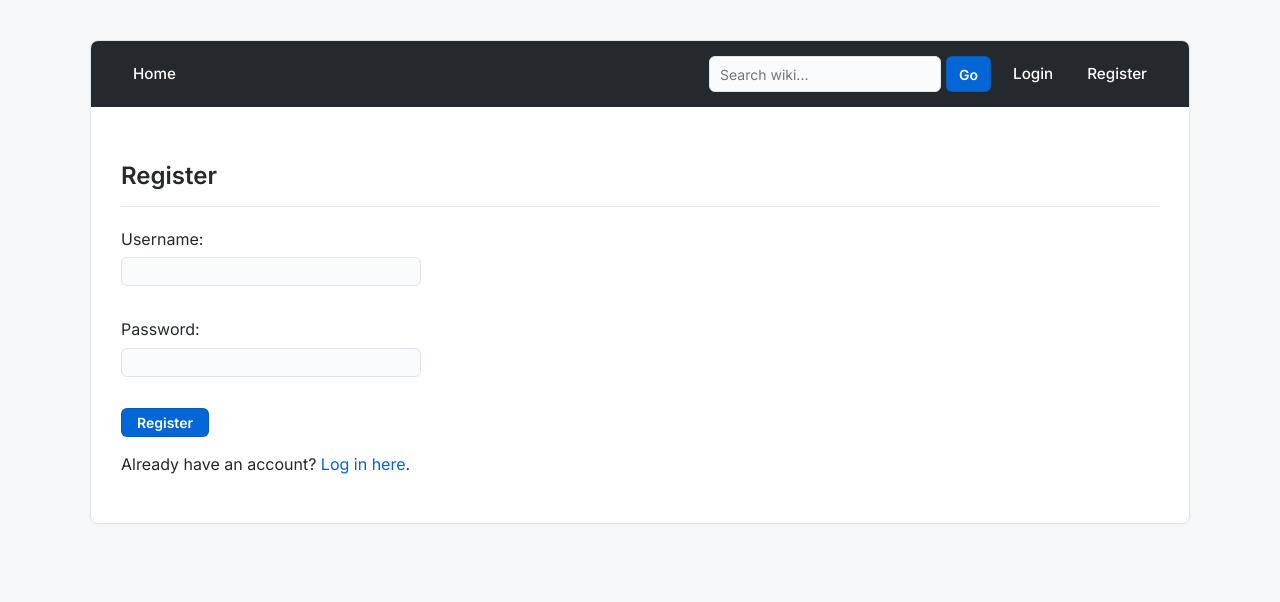
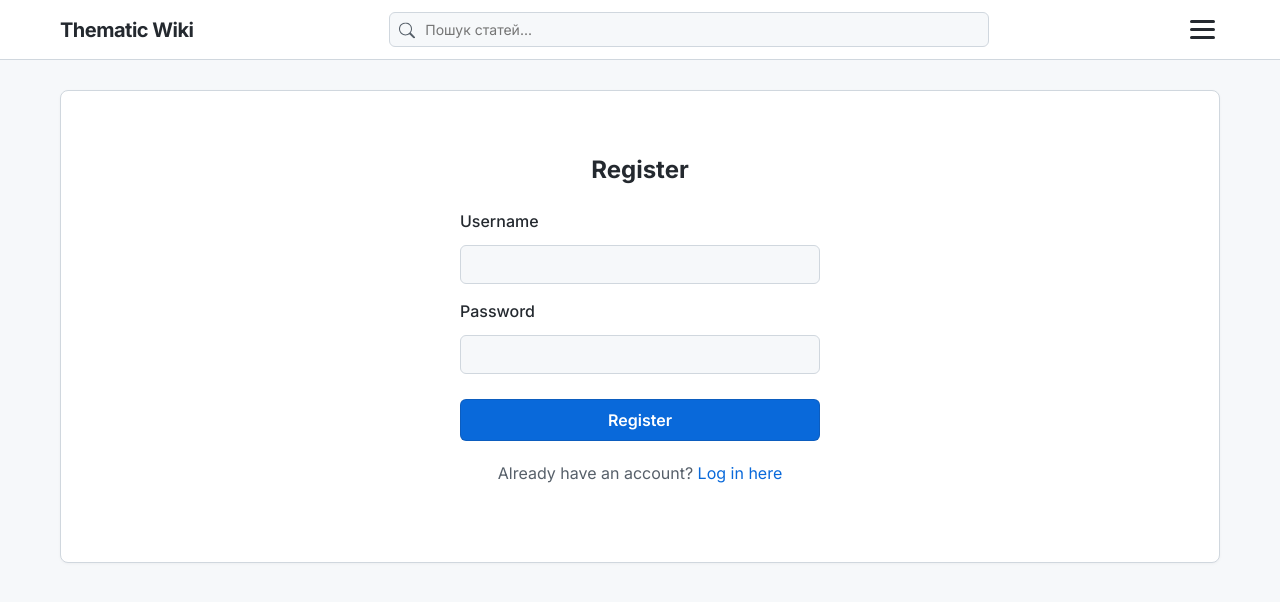
Before and after one commit to Andrew3378o/course-work-2course-2semester, a Flask app: page /register in a window 1280 px wide. Shown: the top 602 px of the page. Run offline with Flask 3, Linux system fonts and the light colour scheme.

Commit message:
style: refine navbar with absolute dropdown, fix search input, and compact auth forms

```diff
--- a/static/style.css
+++ b/static/style.css
@@ -1,15 +1,18 @@
 @import url('https://fonts.googleapis.com/css2?family=Inter:wght@400;500;600;700&display=swap');
 
 :root {
-    --primary-color: #0366d6;
-    --primary-hover: #005cc5;
+    --primary-color: #0969da;
+    --primary-hover: #0353a4;
     --danger-color: #d73a49;
     --bg-color: #f6f8fa;
-    --text-color: #24292e;
-    --border-color: #e1e4e8;
+    --text-color: #24292f;
+    --text-muted: #57606a;
+    --border-color: #d0d7de;
     --card-bg: #ffffff;
-    --nav-bg: #24292e;
-    --nav-text: #ffffff;
+    --nav-bg: #ffffff;
+    --nav-text: #24292f;
+    --shadow-sm: 0 1px 3px rgba(27,31,36,0.04);
+    --shadow-md: 0 4px 10px rgba(27,31,36,0.07);
 }
 
 * {
@@ -25,97 +28,22 @@ body {
     padding: 0;
 }
 
-.container {
-    max-width: 1100px;
-    margin: 40px auto;
-    background-color: var(--card-bg);
-    border: 1px solid var(--border-color);
-    border-radius: 8px;
-    box-shadow: 0 1px 3px rgba(27,31,35,0.04);
-    overflow: hidden;
-}
-
-nav {
-    display: flex;
-    justify-content: space-between;
-    align-items: center;
-    background-color: var(--nav-bg);
-    padding: 15px 30px;
-    flex-wrap: wrap;
-    gap: 15px;
-}
-
-.nav-links {
-    display: flex;
-    gap: 15px;
-    align-items: center;
-    flex-wrap: wrap;
-}
-
-.nav-search {
-    display: flex;
-    gap: 10px;
-}
-
-nav a {
-    color: var(--nav-text);
-    text-decoration: none;
-    font-weight: 500;
-    font-size: 0.95em;
-    padding: 6px 12px;
-    border-radius: 6px;
-    transition: background-color 0.2s;
-}
-
-nav a:hover {
-    background-color: rgba(255, 255, 255, 0.1);
-}
-
-nav a.logout-btn {
-    color: #ff8182;
-}
-
-nav a.logout-btn:hover {
-    background-color: rgba(215, 58, 73, 0.2);
-}
-
-main {
-    padding: 30px;
-}
-
-h1, h2, h3, h4, h5, h6 {
-    margin-top: 0;
-    font-weight: 600;
-    color: var(--text-color);
-}
-
-h2 {
-    border-bottom: 1px solid var(--border-color);
-    padding-bottom: 10px;
-    margin-bottom: 20px;
-}
-
-a {
-    color: var(--primary-color);
-    text-decoration: none;
-}
-
-a:hover {
-    text-decoration: underline;
-}
+h1, h2, h3, h4 { color: var(--text-color); margin-top: 0; }
+a { color: var(--primary-color); text-decoration: none; }
+a:hover { text-decoration: underline; }
 
 input[type="text"],
 input[type="password"],
 textarea,
 select {
     width: 100%;
-    padding: 8px 12px;
+    padding: 10px 12px;
     margin: 5px 0 15px 0;
     border: 1px solid var(--border-color);
     border-radius: 6px;
     font-family: inherit;
     font-size: 14px;
-    background-color: #fafbfc;
+    background-color: var(--bg-color);
     transition: border-color 0.2s, box-shadow 0.2s;
 }
 
@@ -124,15 +52,15 @@ textarea:focus,
 select:focus {
     outline: none;
     border-color: var(--primary-color);
-    box-shadow: 0 0 0 3px rgba(3, 102, 214, 0.3);
-    background-color: #fff;
+    box-shadow: 0 0 0 3px rgba(9, 105, 218, 0.3);
+    background-color: var(--card-bg);
 }
 
 button {
     background-color: var(--primary-color);
     color: white;
-    border: 1px solid rgba(27,31,35,0.15);
-    padding: 6px 16px;
+    border: 1px solid rgba(27,31,36,0.15);
+    padding: 8px 16px;
     font-size: 14px;
     font-weight: 600;
     border-radius: 6px;
@@ -145,144 +73,201 @@ button:hover {
     background-color: var(--primary-hover);
 }
 
-.flash-messages {
-    padding: 20px 30px 0 30px;
+.navbar {
+    background-color: var(--nav-bg);
+    border-bottom: 1px solid var(--border-color);
+    position: sticky;
+    top: 0;
+    z-index: 1000;
 }
 
-.flash {
-    padding: 12px 16px;
-    border-radius: 6px;
-    margin-bottom: 15px;
-    font-size: 14px;
-    font-weight: 500;
+.nav-container {
+    max-width: 1200px;
+    margin: 0 auto;
+    padding: 10px 20px;
+    display: flex;
+    justify-content: space-between;
+    align-items: center;
+    flex-wrap: wrap;
+    position: relative;
 }
 
-.flash.success {
-    background-color: #dcffe4;
-    color: #1a7f37;
-    border: 1px solid rgba(26,127,55,0.2);
+.nav-logo {
+    font-size: 1.25rem;
+    font-weight: 700;
+    color: var(--text-color);
+    text-decoration: none;
+    letter-spacing: -0.5px;
+    display: flex;
+    align-items: center;
+    order: 1;
 }
 
-.flash.error {
-    background-color: #ffebe9;
-    color: var(--danger-color);
-    border: 1px solid rgba(215,58,73,0.2);
+.nav-search-container {
+    flex-grow: 1;
+    max-width: 600px;
+    margin: 0 30px;
+    order: 2;
 }
 
-.flash.info {
-    background-color: #ddf4ff;
-    color: #0969da;
-    border: 1px solid rgba(9,105,218,0.2);
+.search-form {
+    position: relative;
+    display: flex;
+    width: 100%;
+    margin: 0;
 }
 
-table {
+input[type="text"].search-input {
     width: 100%;
-    border-collapse: collapse;
-    margin: 20px 0;
+    padding: 8px 15px 8px 35px;
+    border: 1px solid var(--border-color);
+    border-radius: 6px;
+    background-color: var(--bg-color);
+    font-size: 14px;
+    transition: all 0.2s ease;
+    margin: 0;
 }
 
-th, td {
-    padding: 12px;
-    border-bottom: 1px solid var(--border-color);
-    text-align: left;
+input[type="text"].search-input:focus {
+    background-color: var(--card-bg);
+    border-color: var(--primary-color);
+    box-shadow: 0 0 0 3px rgba(9, 105, 218, 0.3);
+    outline: none;
 }
 
-th {
-    background-color: var(--bg-color);
-    font-weight: 600;
+.search-btn {
+    position: absolute;
+    left: 10px;
+    top: 50%;
+    transform: translateY(-40%);
+    background: none;
+    border: none;
+    padding: 0;
+    color: var(--text-muted);
+    cursor: pointer;
 }
 
-tr:hover {
-    background-color: #fcfcfd;
+.search-btn:hover {
+    background: none;
+    color: var(--text-color);
 }
 
-.article-meta {
-    font-size: 0.9em;
-    color: #586069;
+.hamburger {
+    display: block;
+    cursor: pointer;
+    background: none;
+    border: none;
+    padding: 5px;
+    order: 3;
 }
 
-.article-content {
-    font-size: 16px;
-    line-height: 1.7;
+.hamburger span {
+    display: block;
+    width: 25px;
+    height: 3px;
+    background-color: var(--text-color);
+    margin: 5px 0;
+    transition: all 0.3s ease;
+    border-radius: 3px;
 }
 
-.article-content img {
-    max-width: 100%;
-    height: auto;
-    border-radius: 6px;
+.hamburger.active span:nth-child(1) { transform: translateY(8px) rotate(45deg); }
+.hamburger.active span:nth-child(2) { opacity: 0; }
+.hamburger.active span:nth-child(3) { transform: translateY(-8px) rotate(-45deg); }
+
+.nav-menu {
+    position: absolute;
+    top: 55px;
+    right: 20px;
+    width: 220px;
+    background-color: var(--card-bg);
     border: 1px solid var(--border-color);
-    display: block;
-    margin: 20px 0;
+    border-radius: 8px;
+    box-shadow: var(--shadow-md);
+    display: flex;
+    flex-direction: column;
+    list-style: none;
+    padding: 8px 0;
+    margin: 0;
+    opacity: 0;
+    visibility: hidden;
+    transform: translateY(-10px);
+    transition: opacity 0.2s ease, transform 0.2s ease, visibility 0.2s;
+    z-index: 1001;
 }
 
-.article-content pre {
-    background-color: var(--bg-color);
-    padding: 16px;
-    border-radius: 6px;
-    overflow-x: auto;
-    font-family: "SFMono-Regular", Consolas, "Liberation Mono", Menlo, monospace;
-    font-size: 14px;
-    border: 1px solid var(--border-color);
+.nav-menu.active {
+    opacity: 1;
+    visibility: visible;
+    transform: translateY(0);
 }
 
-.article-content code {
-    background-color: rgba(27,31,35,0.05);
-    padding: 3px 6px;
-    border-radius: 3px;
-    font-family: "SFMono-Regular", Consolas, "Liberation Mono", Menlo, monospace;
-    font-size: 85%;
+.nav-item {
+    width: 100%;
+    text-align: left;
+    margin: 0;
 }
 
-.article-content pre code {
-    background-color: transparent;
-    padding: 0;
+.nav-link {
+    display: block;
+    color: var(--nav-text);
+    text-decoration: none;
+    font-weight: 500;
+    font-size: 0.95rem;
+    padding: 10px 20px;
+    transition: background-color 0.2s, color 0.2s;
 }
 
-.article-content blockquote {
-    margin: 0;
-    padding: 0 15px;
-    color: #6a737d;
-    border-left: 4px solid #dfe2e5;
+.nav-link:hover {
+    background-color: var(--bg-color);
+    color: var(--primary-color);
 }
 
-.toc-box {
-    background-color: var(--bg-color);
-    border: 1px solid var(--border-color);
-    border-radius: 6px;
-    padding: 15px;
-    margin-bottom: 25px;
-    display: inline-block;
-    min-width: 250px;
+.logout-btn { color: var(--danger-color); }
+.logout-btn:hover { color: #b32d3a; }
+
+.container {
+    max-width: 1200px;
+    margin: 30px auto;
+    padding: 0 20px;
 }
 
-.toc-box h4 {
-    margin-top: 0;
-    margin-bottom: 10px;
-    font-size: 14px;
-    text-transform: uppercase;
-    color: #586069;
+.content-main {
+    background-color: var(--card-bg);
+    border: 1px solid var(--border-color);
+    border-radius: 8px;
+    box-shadow: var(--shadow-sm);
+    padding: 40px;
 }
 
-.tag-badge {
-    background-color: #e1e4e8;
-    color: #24292e;
-    padding: 4px 10px;
-    border-radius: 20px;
-    font-size: 12px;
-    font-weight: 500;
-    text-decoration: none;
-    transition: background-color 0.2s;
-    display: inline-block;
+.auth-container {
+    max-width: 400px;
+    margin: 0 auto;
+    padding: 20px;
 }
 
-.tag-badge:hover {
-    background-color: #d1d5da;
-    text-decoration: none;
+.auth-container h2 {
+    text-align: center;
+    border-bottom: none;
+    margin-bottom: 20px;
 }
+
+.auth-container button {
+    width: 100%;
+    margin-top: 10px;
+    padding: 10px;
+    font-size: 16px;
+}
+
+.flash-messages { margin-bottom: 20px; }
+.flash { padding: 12px 16px; border-radius: 6px; margin-bottom: 15px; font-size: 14px; font-weight: 500; }
+.flash.success { background-color: #dcffe4; color: #1a7f37; border: 1px solid rgba(26,127,55,0.2); }
+.flash.error { background-color: #ffebe9; color: var(--danger-color); border: 1px solid rgba(215,58,73,0.2); }
+.flash.info { background-color: #ddf4ff; color: #0969da; border: 1px solid rgba(9,105,218,0.2); }
 
 .articles-grid {
     display: grid;
-    grid-template-columns: repeat(auto-fill, minmax(300px, 1fr));
+    grid-template-columns: repeat(auto-fill, minmax(320px, 1fr));
     gap: 20px;
     margin-bottom: 30px;
 }
--- a/templates/base.html
+++ b/templates/base.html
@@ -7,34 +7,48 @@
     <link rel="stylesheet" href="{{ url_for('static', filename='style.css') }}">
 </head>
 <body>
-    <div class="container">
-        <nav>
-            <div class="nav-links">
-                <a href="{{ url_for('index') }}">Home</a>
-                {% if session.get('user_id') %}
-                    <a href="{{ url_for('create_article') }}">New Article</a>
-                    <a href="{{ url_for('manage_categories') }}">Categories</a>
-                    <a href="{{ url_for('media_library') }}">Media</a>
-                    {% if session.get('role') == 'Admin' %}
-                        <a href="{{ url_for('manage_users') }}">Users</a>
-                    {% endif %}
-                {% endif %}
+    <nav class="navbar">
+        <div class="nav-container">
+            <a href="{{ url_for('index') }}" class="nav-logo">Thematic Wiki</a>
+
+            <div class="nav-search-container">
+                <form action="{{ url_for('search') }}" method="GET" class="search-form">
+                    <button type="submit" class="search-btn">
+                        <svg width="16" height="16" fill="currentColor" viewBox="0 0 16 16">
+                            <path d="M11.742 10.344a6.5 6.5 0 1 0-1.397 1.398h-.001c.03.04.062.078.098.115l3.85 3.85a1 1 0 0 0 1.415-1.414l-3.85-3.85a1.007 1.007 0 0 0-.115-.1zM12 6.5a5.5 5.5 0 1 1-11 0 5.5 5.5 0 0 1 11 0z"/>
+                        </svg>
+                    </button>
+                    <input type="text" name="q" placeholder="Пошук статей..." required class="search-input">
+                </form>
             </div>
 
-            <div class="nav-search">
-                <form action="{{ url_for('search') }}" method="GET" style="margin: 0; display: flex; gap: 5px;">
-                    <input type="text" name="q" placeholder="Search wiki..." required style="margin: 0; padding: 6px 10px;">
-                    <button type="submit" style="padding: 6px 12px;">Go</button>
-                </form>
+            <button class="hamburger" id="hamburger" aria-label="Меню">
+                <span></span>
+                <span></span>
+                <span></span>
+            </button>
+
+            <ul class="nav-menu" id="nav-menu">
+                <li class="nav-item"><a href="{{ url_for('index') }}" class="nav-link">Home</a></li>
                 {% if session.get('user_id') %}
-                    <a href="{{ url_for('logout') }}" class="logout-btn">Logout ({{ session.get('username') }})</a>
+                    <li class="nav-item"><a href="{{ url_for('create_article') }}" class="nav-link">New Article</a></li>
+                    <li class="nav-item"><a href="{{ url_for('manage_categories') }}" class="nav-link">Categories</a></li>
+                    <li class="nav-item"><a href="{{ url_for('media_library') }}" class="nav-link">Media</a></li>
+                    {% if session.get('role') == 'Admin' %}
+                        <li class="nav-item"><a href="{{ url_for('manage_users') }}" class="nav-link">Users</a></li>
+                    {% endif %}
+                    <li class="nav-item">
+                        <a href="{{ url_for('logout') }}" class="nav-link logout-btn">Logout ({{ session.get('username') }})</a>
+                    </li>
                 {% else %}
-                    <a href="{{ url_for('login') }}">Login</a>
-                    <a href="{{ url_for('register') }}">Register</a>
+                    <li class="nav-item"><a href="{{ url_for('login') }}" class="nav-link">Login</a></li>
+                    <li class="nav-item"><a href="{{ url_for('register') }}" class="nav-link">Register</a></li>
                 {% endif %}
-            </div>
-        </nav>
+            </ul>
+        </div>
+    </nav>
 
+    <div class="container">
         <div class="flash-messages">
             {% with messages = get_flashed_messages(with_categories=true) %}
               {% if messages %}
@@ -45,9 +59,24 @@
             {% endwith %}
         </div>
 
-        <main>
+        <main class="content-main">
             {% block content %}{% endblock %}
         </main>
     </div>
+
+    <script>
+        const hamburger = document.getElementById('hamburger');
+        const navMenu = document.getElementById('nav-menu');
+
+        hamburger.addEventListener('click', () => {
+            hamburger.classList.toggle('active');
+            navMenu.classList.toggle('active');
+        });
+
+        document.querySelectorAll('.nav-link').forEach(n => n.addEventListener('click', () => {
+            hamburger.classList.remove('active');
+            navMenu.classList.remove('active');
+        }));
+    </script>
 </body>
 </html>
--- a/templates/register.html
+++ b/templates/register.html
@@ -3,17 +3,19 @@
 {% block title %}Register - Thematic Wiki{% endblock %}
 
 {% block content %}
+<div class="auth-container">
     <h2>Register</h2>
-    <form action="{{ url_for('register') }}" method="POST" style="max-width: 300px;">
-        <div style="margin-bottom: 1em;">
-            <label for="username">Username:</label><br>
-            <input type="text" id="username" name="username" required style="width: 100%; padding: 5px;">
-        </div>
-        <div style="margin-bottom: 1em;">
-            <label for="password">Password:</label><br>
-            <input type="password" id="password" name="password" required style="width: 100%; padding: 5px;">
-        </div>
-        <button type="submit" style="padding: 5px 15px;">Register</button>
+    <form action="{{ url_for('register') }}" method="POST">
+        <label for="username" style="font-weight: 500; display: block; margin-bottom: 5px;">Username</label>
+        <input type="text" name="username" id="username" required>
+
+        <label for="password" style="font-weight: 500; display: block; margin-bottom: 5px;">Password</label>
+        <input type="password" name="password" id="password" required>
+
+        <button type="submit">Register</button>
     </form>
-    <p style="margin-top: 15px;">Already have an account? <a href="{{ url_for('login') }}">Log in here</a>.</p>
+    <p style="text-align: center; margin-top: 20px; color: var(--text-muted);">
+        Already have an account? <a href="{{ url_for('login') }}">Log in here</a>
+    </p>
+</div>
 {% endblock %}
```
Also changed, not shown: other parts of static/style.css (+40 -50 lines), templates/login.html (+13 -11 lines). Lines whose indentation alone changed are shown as unchanged.
